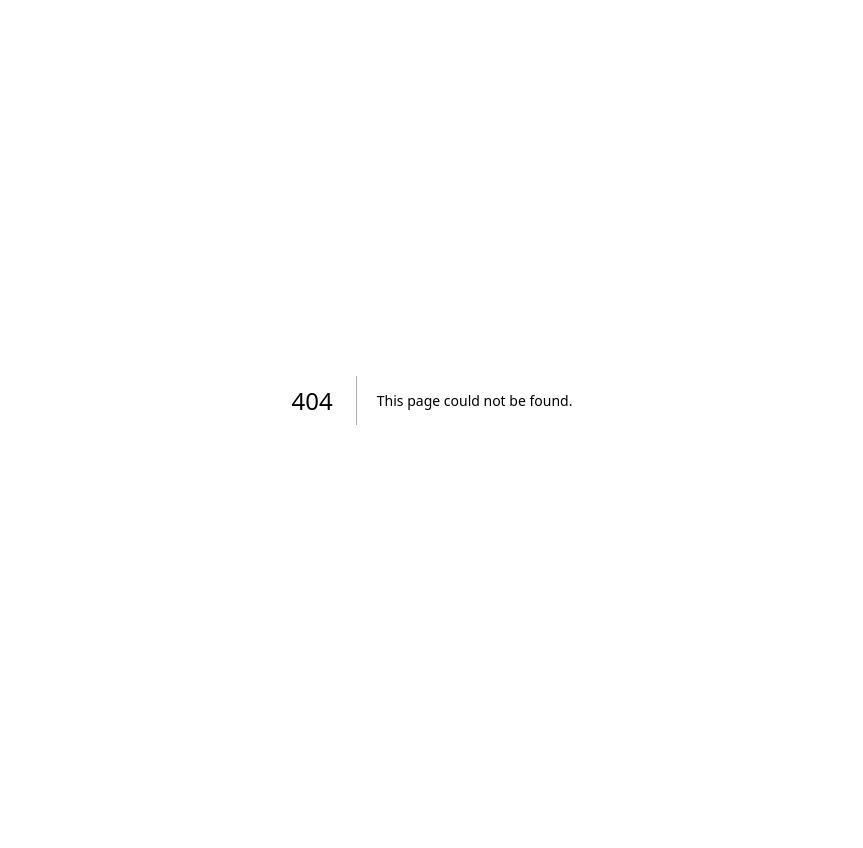
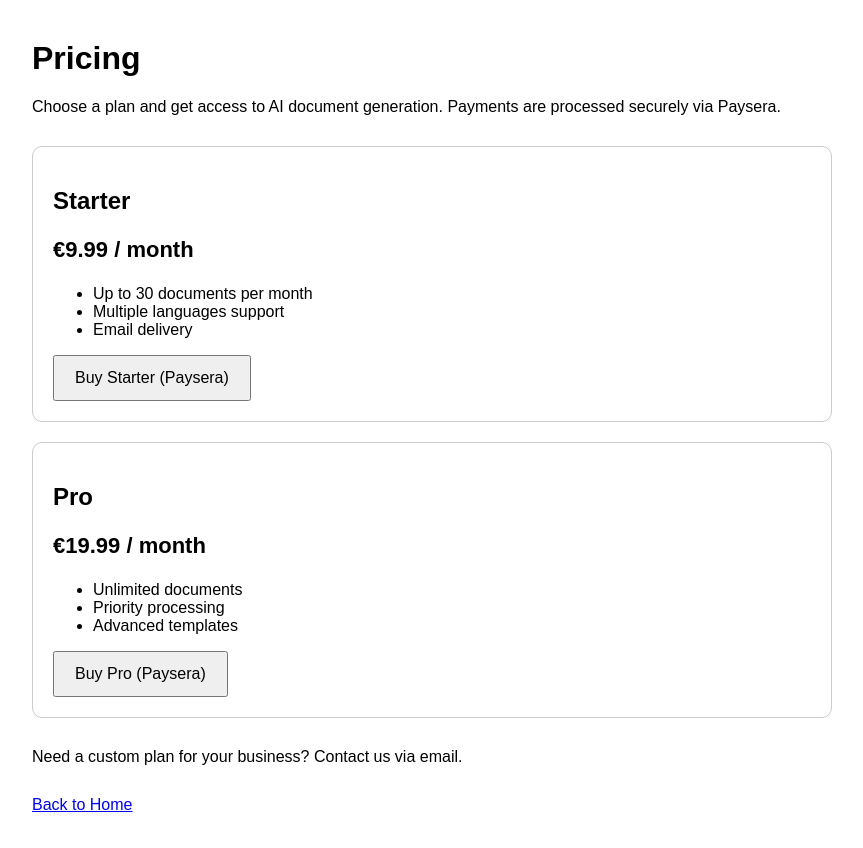
Before and after one commit to docpilot570/docpilot-ai, a Next.js app: page /pricing in a window 1280 px wide. Before the commit this address had no page. Shown: the top 848 px of the page, without its empty margins (208-1071 px from the left). Before the commit the page ends 800 px from the top, so only its background shows below. Built offline with nearby package versions, Linux system fonts and the light colour scheme.

Commit message:
Add pricing page

```diff
--- /dev/null
+++ b/pages/pricing.js
@@ -0,0 +1,46 @@
+export default function Pricing() {
+  return (
+    <div style={{maxWidth:800, margin:"40px auto", fontFamily:"Arial", padding:"0 20px"}}>
+      <h1>Pricing</h1>
+
+      <p>
+        Choose a plan and get access to AI document generation.
+        Payments are processed securely via Paysera.
+      </p>
+
+      <div style={{border:"1px solid #ccc", borderRadius:10, padding:20, marginTop:30}}>
+        <h2>Starter</h2>
+        <p style={{fontSize:22}}><b>€9.99 / month</b></p>
+        <ul>
+          <li>Up to 30 documents per month</li>
+          <li>Multiple languages support</li>
+          <li>Email delivery</li>
+        </ul>
+        <button style={{padding:"12px 20px", fontSize:16, cursor:"pointer"}}>
+          Buy Starter (Paysera)
+        </button>
+      </div>
+
+      <div style={{border:"1px solid #ccc", borderRadius:10, padding:20, marginTop:20}}>
+        <h2>Pro</h2>
+        <p style={{fontSize:22}}><b>€19.99 / month</b></p>
+        <ul>
+          <li>Unlimited documents</li>
+          <li>Priority processing</li>
+          <li>Advanced templates</li>
+        </ul>
+        <button style={{padding:"12px 20px", fontSize:16, cursor:"pointer"}}>
+          Buy Pro (Paysera)
+        </button>
+      </div>
+
+      <p style={{marginTop:30}}>
+        Need a custom plan for your business? Contact us via email.
+      </p>
+
+      <div style={{marginTop:30}}>
+        <a href="/">Back to Home</a>
+      </div>
+    </div>
+  );
+}
```
